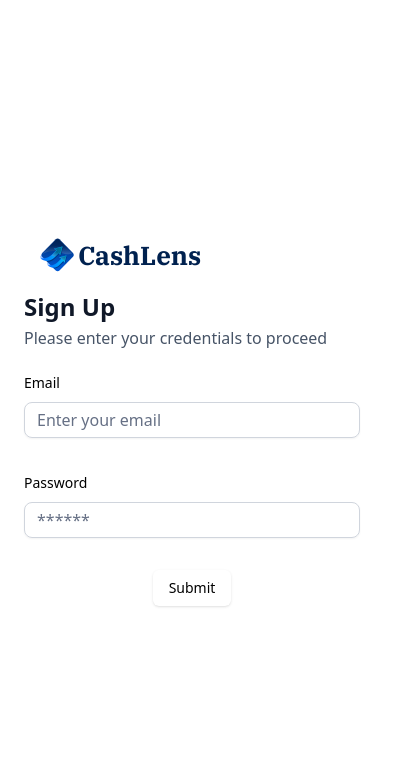
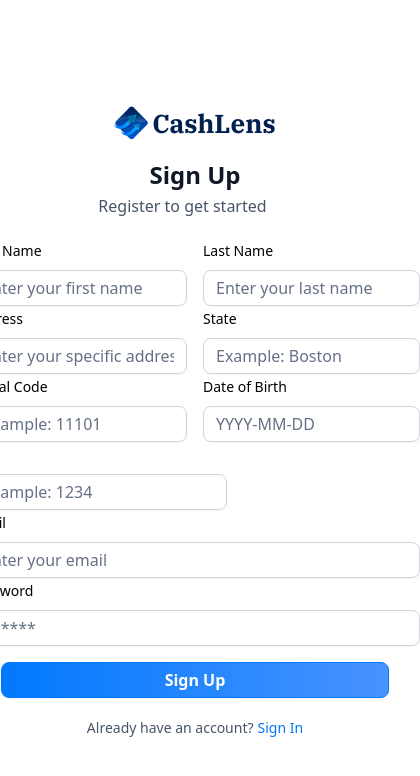
Before and after one commit to flan02/finance-management, a Next.js app: page /sign-up in a window 390 px wide. Shown: the top 776 px of the page, 420 px wide, since content can reach past the window. Built offline with nearby package versions, Linux system fonts and the light colour scheme.

Commit message:
signup & signin created, probably we will modify some styles for mobile phones...

```diff
--- a/src/app/(auth)/sign-in/page.tsx
+++ b/src/app/(auth)/sign-in/page.tsx
@@ -5,7 +5,7 @@ type Props = {}
 
 const SignIn = (props: Props) => {
   return (
-    <section className="flex-center size-full max-w-sm px-6">
+    <section className="flex-center size-full max-w-xl mx-auto px-6">
       <AuthForm type='sign-in' />
     </section>
   )
--- a/src/app/(auth)/sign-up/page.tsx
+++ b/src/app/(auth)/sign-up/page.tsx
@@ -5,7 +5,7 @@ type Props = {}
 
 const SignUp = (props: Props) => {
   return (
-    <section className="flex-center size-full max-w-sm px-6">
+    <section className="flex-center size-full max-w-xl mx-auto px-6">
       <AuthForm type='sign-up' />
     </section>
   )
--- a/src/app/globals.css
+++ b/src/app/globals.css
@@ -1,6 +1,19 @@
 @tailwind base;
 @tailwind components;
 @tailwind utilities;
+
+
+input:-webkit-autofill {
+  -webkit-box-shadow: 0 0 0px 1000px white inset;
+  box-shadow: 0 0 0px 1000px white inset;
+}
+
+
+
+
+
+
+
 
 * {
   margin: 0;
@@ -45,7 +58,7 @@
 
 @layer utilities {
   .input-class {
-    @apply text-16 placeholder:text-16 rounded-lg border border-gray-300 text-gray-900 placeholder:text-gray-500;
+    @apply w-full text-16 placeholder:text-16 rounded-lg border border-gray-300 text-gray-900 placeholder:text-gray-500;
   }
 
   .sheet-content button {
@@ -276,7 +289,7 @@
 
   /* Auth Form */
   .auth-form {
-    @apply flex min-h-screen w-full max-w-[420px] flex-col justify-center gap-5 py-10 md:gap-8;
+    @apply flex min-h-screen w-full max-w-[420px] flex-col justify-center items-center gap-5 py-10 md:gap-8;
   }
 
   .form-item {
--- /dev/null
+++ b/src/components/custom/SignupForm.tsx
@@ -0,0 +1,88 @@
+import React from 'react'
+import InputCustom from '../reutilizable/InputCustom'
+
+type Props = {
+  control: any // Control<FormSchema>
+}
+
+interface FormFields {
+  name: "firstName" | "lastName" | "address1" | "state" | "postalCode" | "dateOfBirth" | "ssn";
+  label: string;
+  placeholder: string
+}
+
+const formFields: Array<FormFields> = [
+  {
+    name: 'firstName',
+    label: 'First Name',
+    placeholder: 'Enter your first name'
+  },
+  {
+    name: 'lastName',
+    label: 'Last Name',
+    placeholder: 'Enter your last name'
+  },
+  {
+    name: 'address1',
+    label: 'Address',
+    placeholder: 'Enter your specific address'
+  },
+  {
+    name: 'state',
+    label: 'State',
+    placeholder: 'Example: Boston'
+  },
+  {
+    name: 'postalCode',
+    label: 'Postal Code',
+    placeholder: 'Example: 11101'
+  },
+  {
+    name: 'dateOfBirth',
+    label: 'Date of Birth',
+    placeholder: 'YYYY-MM-DD'
+  },
+  {
+    name: 'ssn',
+    label: 'SSN',
+    placeholder: 'Example: 1234'
+  }
+]
+
+const SignupForm = ({ control }: Props) => {
+  return (
+    <>
+      {
+        formFields.map((field, index) => {
+          if (index % 2 === 0) {
+            return (
+              <div key={`group-${index}`} className='flex gap-4 max-w-full'>
+                <InputCustom
+                  key={index}
+                  control={control}
+                  name={field.name}
+                  label={field.label}
+                  placeholder={field.placeholder}
+                />
+                {
+                  formFields[index + 1] && (
+                    <InputCustom
+                      key={index + 1}
+                      control={control}
+                      name={formFields[index + 1].name}
+                      label={formFields[index + 1].label}
+                      placeholder={formFields[index + 1].placeholder}
+                    />
+                  )
+                }
+              </div>
+            )
+          }
+          return null;
+        })
+      }
+    </>
+  )
+}
+
+export default SignupForm
--- a/src/components/reutilizable/AuthForm.tsx
+++ b/src/components/reutilizable/AuthForm.tsx
@@ -4,17 +4,11 @@ import Link from 'next/link'
 import { useState } from 'react'
 import useFormSignIn from '@/hooks/useFormSignIn'
 import { Button } from "@/components/ui/button"
-import {
-  Form,
-  FormControl,
-  FormDescription,
-  FormField,
-  FormItem,
-  FormLabel,
-  FormMessage,
-} from "@/components/ui/form"
-import { Input } from "@/components/ui/input"
+import { Form } from "@/components/ui/form"
 import InputCustom from './InputCustom'
+import { Loader2 } from 'lucide-react'
+import SignupForm from '../custom/SignupForm'
+
 
 type Props = {
   type: string
@@ -23,8 +17,11 @@ type Props = {
 const AuthForm = ({ type }: Props) => {
   const [user, setUser] = useState(null)
 
-  const { form, onSubmit } = useFormSignIn()
+  const { form, onSubmit } = useFormSignIn(type)
+  let { isLoading, isSubmitting, isSubmitted } = form.formState
+  //isLoading = true // ? Uncomment this line to see the loader
 
+  //const formSchema = authFormSchema('sign-up')
 
   return (
     <section className='auth-form'>
@@ -34,7 +31,7 @@ const AuthForm = ({ type }: Props) => {
           <h1 className="text-26 font-ibm-plex-serif font-bold text-black-1">CashLens</h1>
         </Link>
         <div className='flex flex-col gap-1 md:gap-3'>
-          <h2 className='text-24 lg:text-36 font-semibold text-gray-900'>
+          <h2 className='text-24 lg:text-36 font-semibold text-gray-900 text-center'>
             {user
               ? 'Link Account'
               : type === 'sign-in'
@@ -46,7 +43,9 @@ const AuthForm = ({ type }: Props) => {
           <span className='text-16 font-normal text-gray-600'>
             {user
               ? 'Link your account to get started'
-              : 'Please enter your credentials to proceed'
+              : type === 'sign-in'
+                ? 'Please sign in to continue'
+                : 'Register to get started'
 
             }
           </span>
@@ -58,15 +57,50 @@ const AuthForm = ({ type }: Props) => {
             {/* PlaidLink */}
           </div>
         ) : (
-          <Form {...form}>
-            <form onSubmit={form.handleSubmit(onSubmit)} className="space-y-8">
-              <InputCustom control={form.control} name="email" label="Email" placeholder="Enter your email" />
-              <InputCustom control={form.control} name="password" label="Password" placeholder="******" />
-              <div className='text-center'>
-                <Button type="submit" className='hover:bg-gray-200'>Submit</Button>
-              </div>
-            </form>
-          </Form>
+          <>
+            <Form {...form} >
+              <form onSubmit={form.handleSubmit(onSubmit)} className="space-y-4 min-w-[350px] w-[450px] lg:w-[600px]">
+                <div className={`${type == 'sign-up' ? 'grid place-content-center' : 'w-[420px] mx-auto px-4'}`}>
+                  {type === 'sign-up' && <SignupForm control={form.control} />}
+                  <InputCustom control={form.control} name="email" label="Email" placeholder="Enter your email" />
+                  <InputCustom control={form.control} name="password" label="Password" placeholder="******" />
+                </div>
+
+                <div className='w-[420px] mx-auto px-4'>
+                  <Button
+                    disabled={isLoading || isSubmitting || isSubmitted}
+                    type="submit"
+                    className='form-btn w-full'>
+                    {
+                      isLoading || isSubmitting
+                        ? <>
+                          <Loader2 size={20} className='animate-spin' /> Loading...
+                        </>
+                        : type === 'sign-in' ? 'Sign In' : 'Sign Up'
+                    }
+                  </Button>
+                </div>
+              </form>
+            </Form>
+
+            <footer className='flex justify-center gap-1'>
+              <p className='text-14 font-normal text-gray-600'>
+                {type === 'sign-in' ? 'Don’t have an account?' : 'Already have an account?'}
+              </p>
+              <Link
+                className='form-link'
+                href={
+                  type === 'sign-in'
+                    ? '/sign-up'
+                    : '/sign-in'
+                }
+              >
+                {
+                  type === 'sign-in' ? 'Sign Up' : 'Sign In'
+                }
+              </Link>
+            </footer>
+          </>
         )
       }
     </section>
@@ -74,3 +108,9 @@ const AuthForm = ({ type }: Props) => {
 }
 
 export default AuthForm
+
+/*
+This is a hidden input to prevent autofill on the form
+  Web browsers will autocomplete this hidden field
+  <input type="text" style={{ display: 'none' }} autoComplete="username" />
+*/
--- a/src/components/reutilizable/InputCustom.tsx
+++ b/src/components/reutilizable/InputCustom.tsx
@@ -1,16 +1,19 @@
 import { Control, FieldPath } from "react-hook-form"
 import { FormControl, FormField, FormItem, FormLabel, FormMessage } from "../ui/form"
 import { Input } from "../ui/input"
-import { formSchema } from "@/zod/schema"
+import { authFormSchema } from "@/zod/schema"
 import { z } from "zod"
 
+const formSchema = authFormSchema('sign-up')
+
 type FormSchema = z.infer<typeof formSchema> // ! The actual form is authFormSchema, we will add later.
-type SelectedField = Pick<FormSchema, 'email' | 'password'>
-type SelectedFieldPaths = FieldPath<SelectedField> // * We create one single source of truth for the form schema
+
+// type SelectedField = Pick<FormSchema, 'email' | 'password'>
+// type SelectedFieldPaths = FieldPath<SelectedField> // * We create one single source of truth for the form schema
 
 interface InputProps {
   control: Control<FormSchema>
-  name: SelectedFieldPaths
+  name: FieldPath<FormSchema> // SelectedFieldPaths
   label: string
   placeholder: string
 }
@@ -22,10 +25,11 @@ const InputCustom = ({ control, name, label, placeholder }: InputProps) => {
       control={control}
       name={name}
       render={({ field }) => (
-        <FormItem>
+        <FormItem className="">
           <FormLabel>{label}</FormLabel>
           <FormControl>
             <Input
+              autoComplete={name === 'password' ? 'new-password' : 'new-username'}
               type={name === 'password' ? 'password' : 'text'}
               className='input-class'
               placeholder={placeholder} {...field} />
--- a/src/components/reutilizable/MenuLinks.tsx
+++ b/src/components/reutilizable/MenuLinks.tsx
@@ -14,7 +14,7 @@ type Props = {
 
 const MenuLinks = ({ isMobile, className }: Props) => {
   const pathName = usePathname()
-  console.log(isMobile);
+  //console.log(isMobile);
   return (
     <nav className='flex flex-col gap-4'>
       <Link href='/' className={`${isMobile ? 'gap-1 px-4' : 'mb-12 gap-2'} cursor-pointer flex items-center`}>
--- a/src/hooks/useFormSignIn.ts
+++ b/src/hooks/useFormSignIn.ts
@@ -1,23 +1,43 @@
-import { formSchema } from "@/zod/schema"
+import { authFormSchema } from "@/zod/schema"
 import { zodResolver } from "@hookform/resolvers/zod"
 import { useForm } from "react-hook-form"
 import { z } from "zod"
 
 
-const useFormSignIn = () => {
+
+const useFormSignIn = (type: string) => {
+  const formType = type
+  const formSchema = authFormSchema(formType)
   // Define your form
+
+  const dfltValues = type === 'sign-in' ? {
+    email: '',
+    password: ''
+  } : {
+    email: '',
+    password: '',
+    firstName: '',
+    lastName: '',
+    address1: '',
+    city: '',
+    state: '',
+    postalCode: '',
+    dateOfBirth: '',
+    ssn: ''
+  }
+
   const form = useForm<z.infer<typeof formSchema>>({
     resolver: zodResolver(formSchema),
-    defaultValues: {
-      email: '',
-      password: ''
-    }
+    defaultValues: dfltValues
   })
+
+  //let { isLoading, isSubmitting } = form.formState
 
   //Define a submit handler
   function onSubmit(values: z.infer<typeof formSchema>) {
     // Do something with the form values
     // This will be type-safe and validated.
+    //console.log(isLoading, isSubmitting);
     console.log(values)
   }
   return { form, onSubmit }
--- a/src/zod/schema.ts
+++ b/src/zod/schema.ts
@@ -1,16 +1,19 @@
 import { z } from "zod";
+
+/*
+* Example purposes only
 
 export const formSchema = z.object({
   email: z.string().email({ message: 'Invalid email address.' }),
   password: z.string().min(6, { message: 'Password must be at least 6 characters.' }),
 })
-
+*/
 
 export const authFormSchema = (type: string) => z.object({
   // sign up
   firstName: type === 'sign-in' ? z.string().optional() : z.string().min(3),
   lastName: type === 'sign-in' ? z.string().optional() : z.string().min(3),
-  address1: type === 'sign-in' ? z.string().optional() : z.string().max(50),
+  address1: type === 'sign-in' ? z.string().optional() : z.string().min(3).max(50),
   city: type === 'sign-in' ? z.string().optional() : z.string().max(50),
   state: type === 'sign-in' ? z.string().optional() : z.string().min(2).max(2),
   postalCode: type === 'sign-in' ? z.string().optional() : z.string().min(3).max(6),
@@ -18,5 +21,5 @@ export const authFormSchema = (type: string) => z.object({
   ssn: type === 'sign-in' ? z.string().optional() : z.string().min(3),
   // both
   email: z.string().email(),
-  password: z.string().min(8),
+  password: z.string().min(6, { message: 'Password must be at least 6 characters.' })
 })
```
